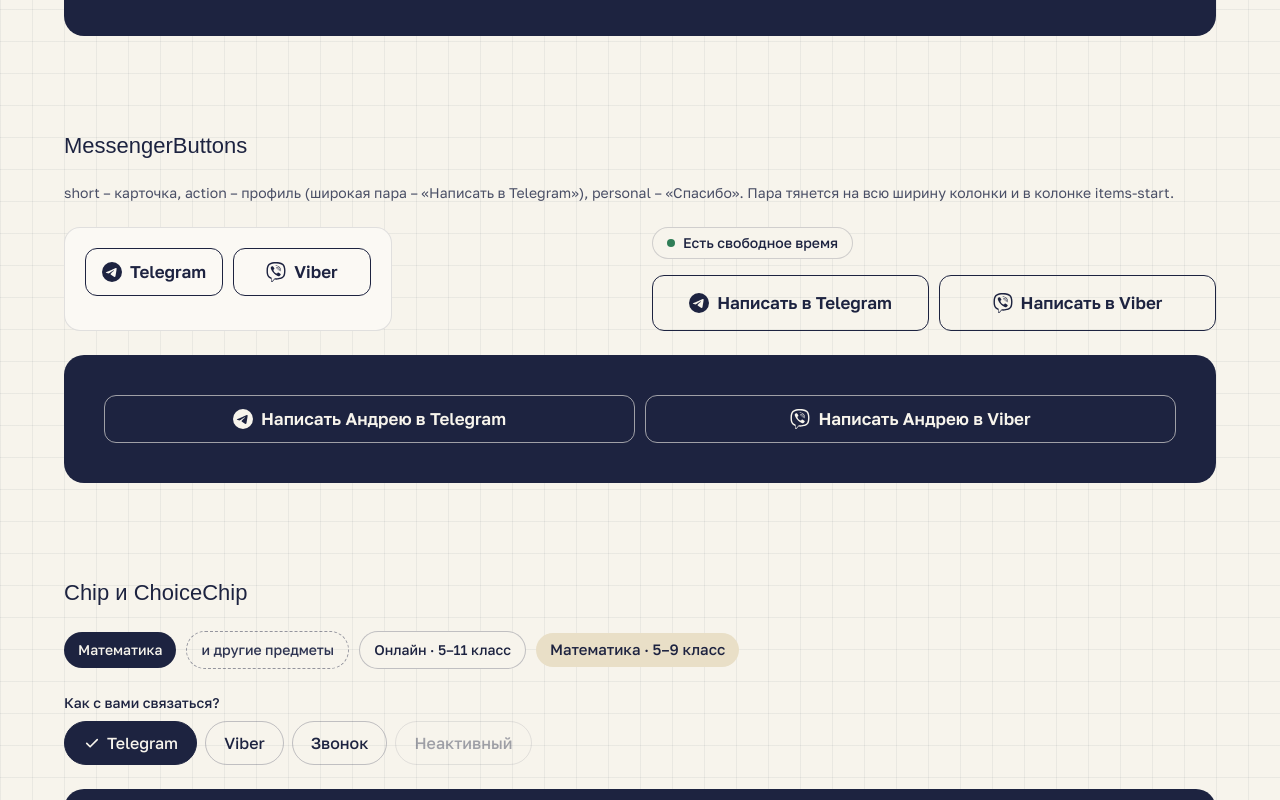
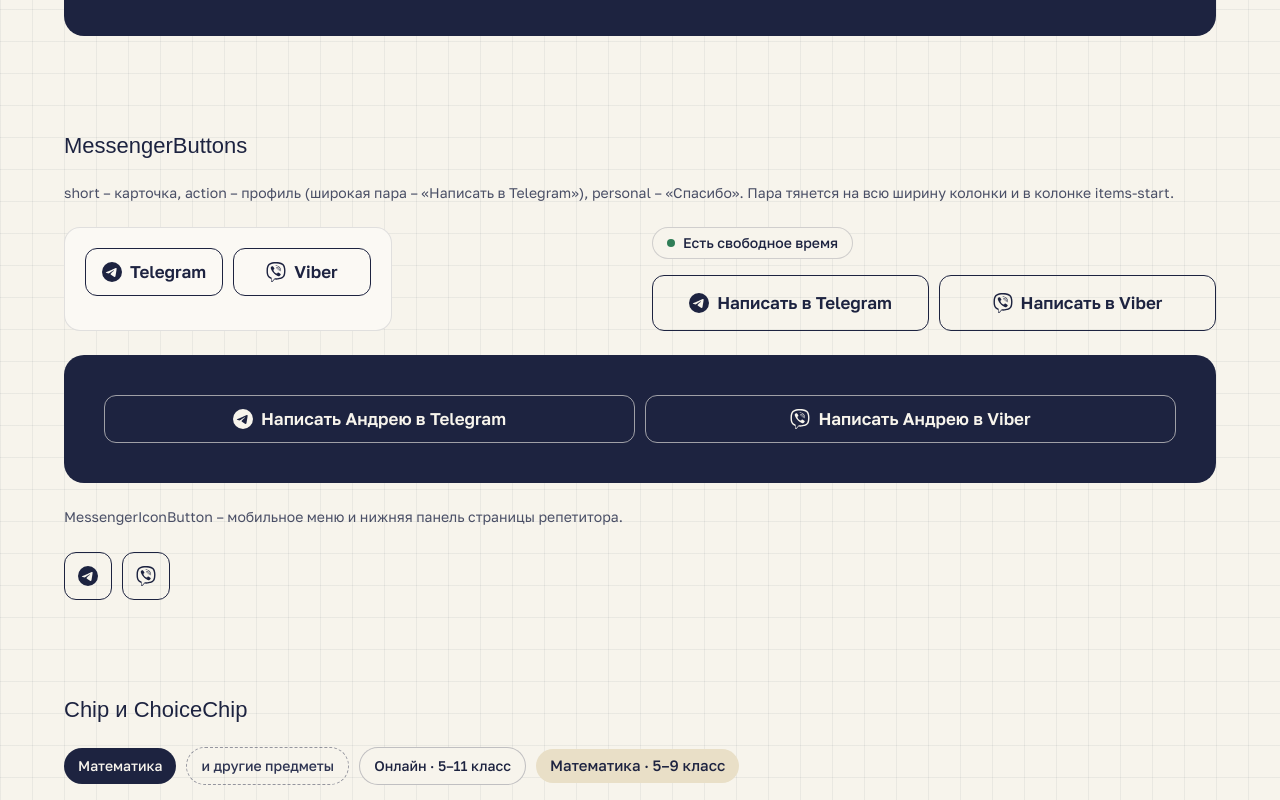
Before and after one commit to ahahaharu/puzzleup-site, a Next.js app: page /dev/ui in a window 1280 px wide. Shown: the part 823-1623 px from the top of the page. Built offline with nearby package versions, Linux system fonts and the light colour scheme; a web font is replaced by a local one.

Commit message:
feat(ui): add square messenger icon button

```diff
--- a/src/app/dev/ui/page.tsx
+++ b/src/app/dev/ui/page.tsx
@@ -12,6 +12,7 @@ import { Field } from '@/components/ui/Field';
 import { Icon, ICON_NAMES } from '@/components/ui/Icon';
 import { Logo } from '@/components/ui/Logo';
 import { MessengerButtons } from '@/components/ui/MessengerButtons';
+import { MessengerIconButton } from '@/components/ui/MessengerIconButton';
 import { PhotoTape } from '@/components/ui/PhotoTape';
 import { PuzzlePiece } from '@/components/ui/PuzzlePiece';
 import { PuzzleStep } from '@/components/ui/PuzzleStep';
@@ -110,6 +111,11 @@ export default function UiKitPage() {
         <Dark>
           <MessengerButtons {...TUTOR} label="personal" tone="dark" />
         </Dark>
+        <Caption>MessengerIconButton – мобильное меню и нижняя панель страницы репетитора.</Caption>
+        <div className="flex gap-2.5">
+          <MessengerIconButton messenger="telegram" value={TUTOR.telegram} nameDative="Андрею" />
+          <MessengerIconButton messenger="viber" value={TUTOR.viber} nameDative="Андрею" />
+        </div>
       </Section>
 
       <Section id="chips" title="Chip и ChoiceChip">
--- /dev/null
+++ b/src/components/ui/MessengerIconButton.tsx
@@ -0,0 +1,47 @@
+import { cn } from '@/lib/cn';
+import { telegramUrl, viberUrl } from '@/lib/urls';
+
+import { Icon } from './Icon';
+
+// Квадратная кнопка мессенджера 48×48 – мобильное меню и нижняя панель страницы репетитора
+// (ТЗ главной, блок 0 и «Глобальные элементы»; макеты X-menu, X-bottombar).
+
+export type Messenger = 'telegram' | 'viber';
+
+const MESSENGERS: Record<Messenger, { title: string; url: (value: string) => string }> = {
+  telegram: { title: 'Telegram', url: telegramUrl },
+  viber: { title: 'Viber', url: viberUrl },
+};
+
+type MessengerIconButtonProps = {
+  messenger: Messenger;
+  /** Ник или ссылка Telegram, номер Viber – как в `tutors/*.mdx`. */
+  value: string;
+  /** Имя в дательном падеже: «Андрею». */
+  nameDative: string;
+  className?: string;
+};
+
+/** Только иконка; имя «Написать Андрею в Telegram» – скрытым текстом, а не `aria-label` (ADR-029). */
+export function MessengerIconButton({
+  messenger,
+  value,
+  nameDative,
+  className,
+}: MessengerIconButtonProps) {
+  const { title, url } = MESSENGERS[messenger];
+
+  return (
+    <a
+      href={url(value)}
+      // Рамка 1,5 px – как у контурной кнопки (ДС, раздел 6).
+      className={cn(
+        'inline-flex size-12 flex-none items-center justify-center rounded-button border-[1.5px] border-ink text-ink no-underline transition-transform duration-150 select-none hover:bg-ink/6 active:scale-[.98]',
+        className,
+      )}
+    >
+      <Icon name={messenger} size={20} />
+      <span className="sr-only">{`Написать ${nameDative} в ${title}`}</span>
+    </a>
+  );
+}
```
Also changed, not shown: 1 other file (tests, documents, lock files or other folders).
